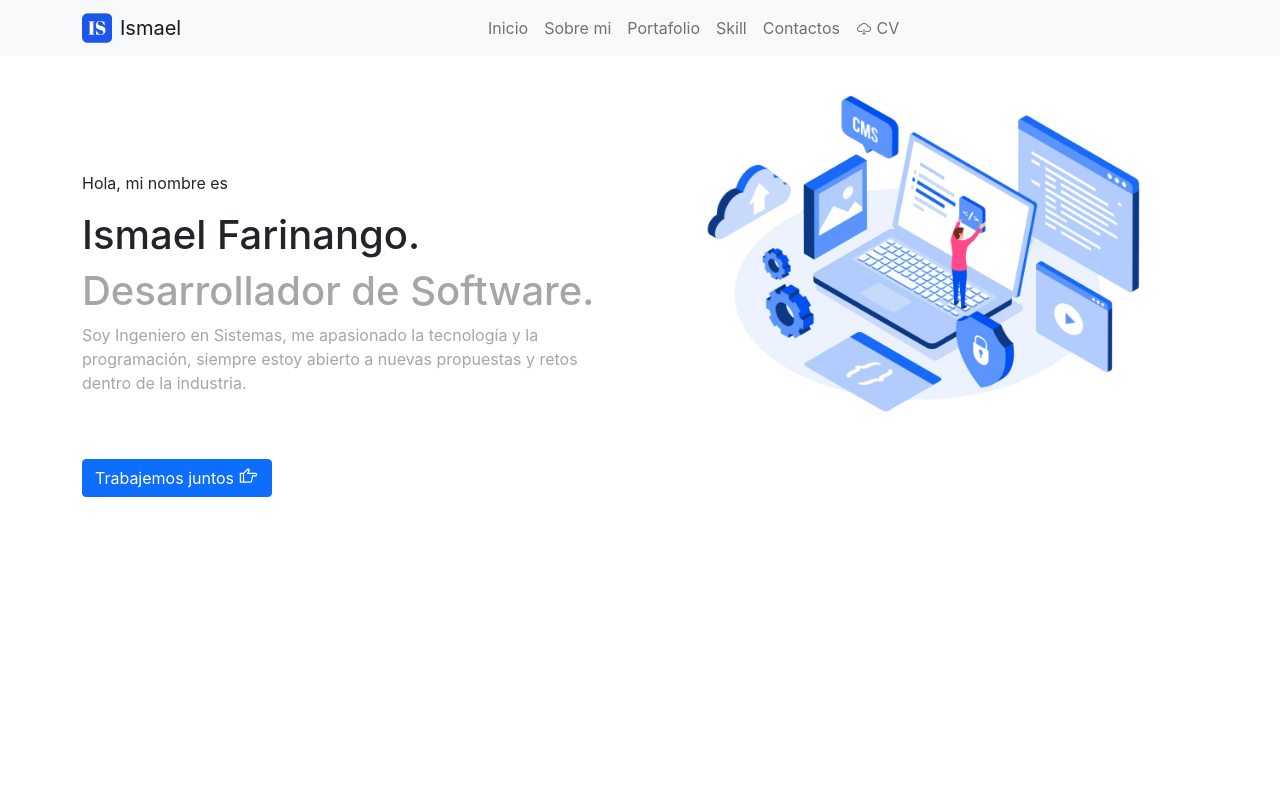
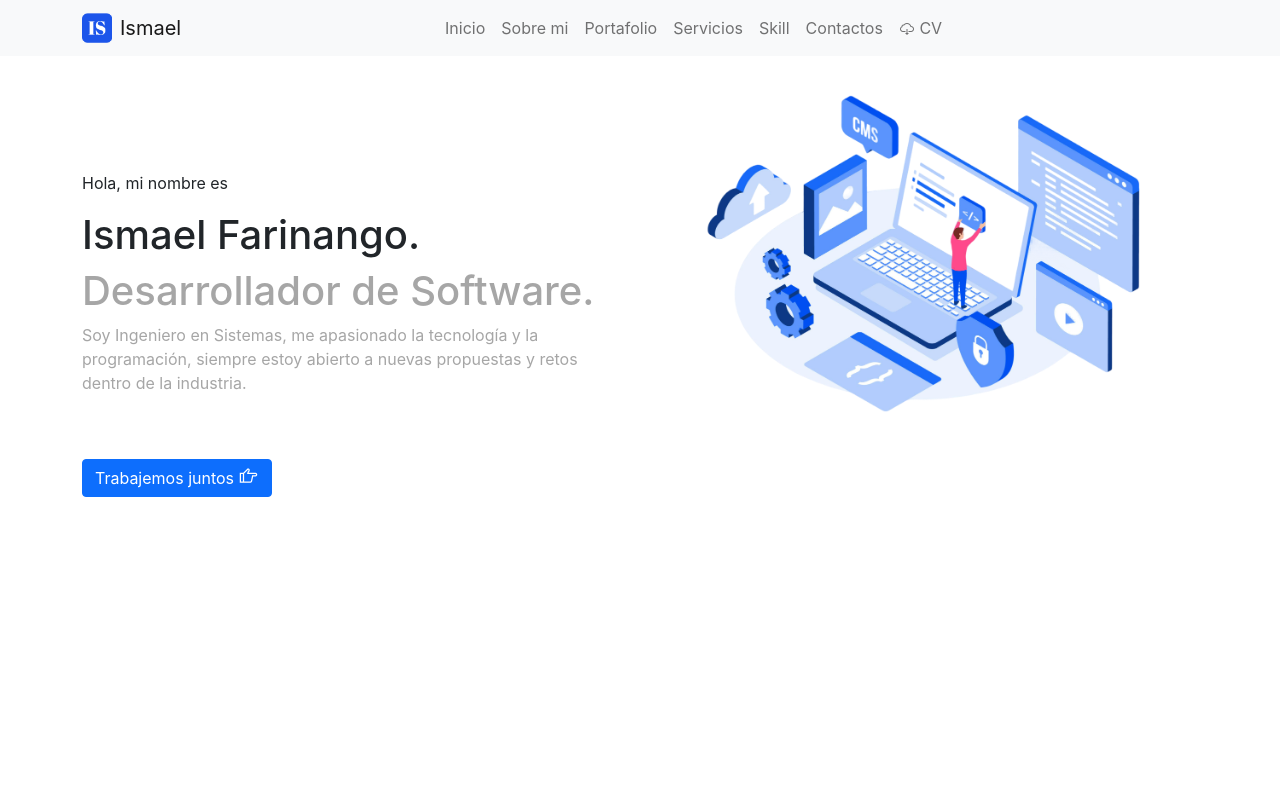
Before and after one commit to ismaelfari1996/ismael-portafolio, a React (Create React App) app: page / in a window 1280 px wide. Shown: the top 800 px of the page. Built offline with nearby package versions, Linux system fonts and the light colour scheme; no server answers.

Commit message:
add  service link

```diff
--- a/src/Components/Header.js
+++ b/src/Components/Header.js
@@ -22,6 +22,9 @@ export default function Header() {
                             <a className="nav-link" href="#projects">Portafolio</a>
                         </li>
                         <li className="nav-item">
+                            <a className="nav-link" href="#services">Servicios</a>
+                        </li>
+                        <li className="nav-item">
                             <a className="nav-link" href="#skill">Skill</a>
                         </li>
                         <li className="nav-item">
```
